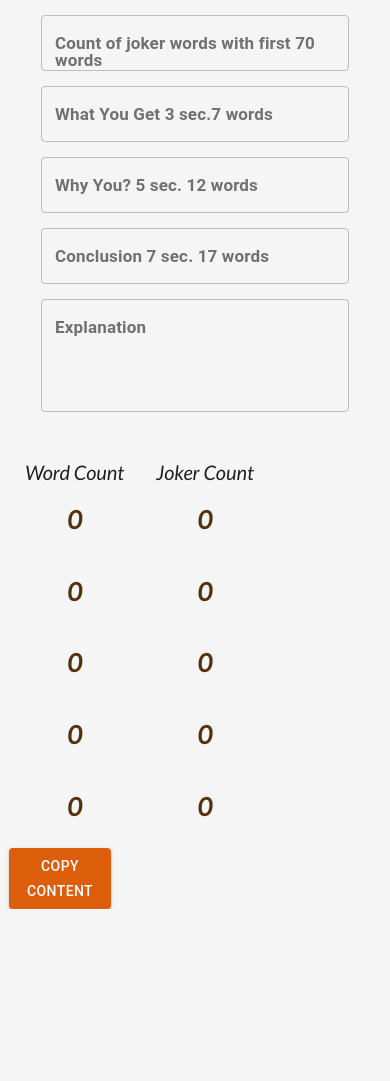
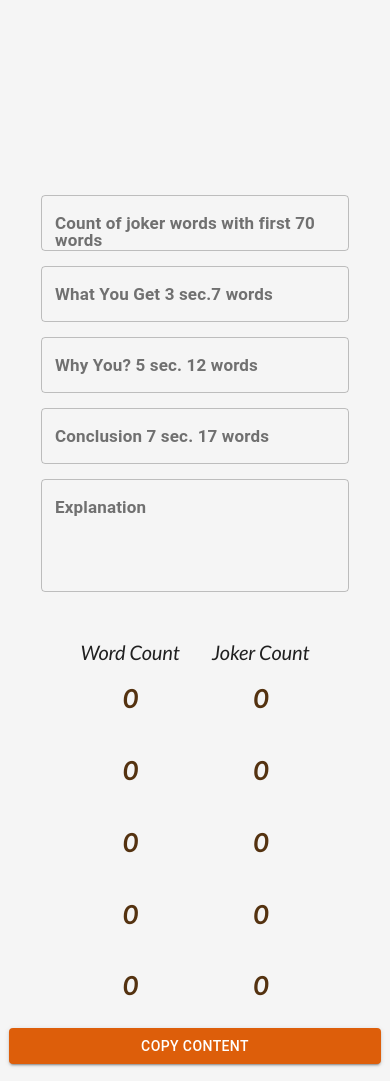
Before and after one commit to Shakib448/wordcount-avivson, a React (Create React App) app: page / in a window 390 px wide. Before the commit the page ends 909 px from the top, so only its background shows below. Built offline with nearby package versions, Linux system fonts and the light colour scheme.

Commit message:
WIP on function

```diff
--- a/src/components/Form/Form.js
+++ b/src/components/Form/Form.js
@@ -14,13 +14,16 @@ import { useState } from "react";
 import { CopyToClipboard } from "react-copy-to-clipboard";
 import { lengthCount, textData } from "../../Utils/Utils";
 
-const useStyles = makeStyles({
+const useStyles = makeStyles((theme) => ({
   root: {
     height: "100vh",
     display: "flex",
     justifyContent: "center",
     alignItems: "center",
     margin: "0 25px",
+    [theme.breakpoints.down("sm")]: {
+      marginTop: "200px",
+    },
   },
   formControl: {
     marginBottom: "15px",
@@ -31,7 +34,15 @@ const useStyles = makeStyles({
   copyBtn: {
     position: "absolute",
     top: 405,
-    right: 270,
+    left: 0,
+    right: 130,
+    marginLeft: "auto",
+    marginRight: "auto",
+    [theme.breakpoints.down("sm")]: {
+      top: 405,
+      left: 0,
+      right: 0,
+    },
   },
   countItems: {
     fontSize: 25,
@@ -45,7 +56,14 @@ const useStyles = makeStyles({
   countItemsNotOk: {
     color: "red !important",
   },
-});
+  countSection: {
+    [theme.breakpoints.down("sm")]: {
+      display: "flex",
+      justifyContent: "center",
+      marginBottom: 25,
+    },
+  },
+}));
 
 const Form = () => {
   const classes = useStyles();
@@ -196,9 +214,10 @@ const Form = () => {
       <Container>
         <Grid container direction="row" justify="center" spacing={8}>
           <Grid item md={6} sm={12} lg={6} xs={12}>
+            <form>
               <FormGroup>
                 <TextField
-                id="filled-basic"
+                  id="outlined-basic"
                   label="Count of joker words with first 70 words"
                   variant="outlined"
                   className={classes.formControl}
@@ -206,7 +225,7 @@ const Form = () => {
                   onChange={(e) => wordCount(e.target.value, "joker")}
                 />
                 <TextField
-                id="filled-basic"
+                  id="outlined-basic"
                   label="What You Get 3 sec.7 words"
                   variant="outlined"
                   className={classes.formControl}
@@ -214,7 +233,7 @@ const Form = () => {
                   onChange={(e) => wordCount(e.target.value, "get")}
                 />
                 <TextField
-                id="filled-basic"
+                  id="outlined-basic"
                   label="Why You? 5 sec. 12 words"
                   variant="outlined"
                   name="why"
@@ -222,7 +241,7 @@ const Form = () => {
                   onChange={(e) => wordCount(e.target.value, "why")}
                 />
                 <TextField
-                id="filled-basic"
+                  id="outlined-basic"
                   label="Conclusion 7 sec. 17 words"
                   variant="outlined"
                   name="conclusion"
@@ -230,6 +249,7 @@ const Form = () => {
                   onChange={(e) => wordCount(e.target.value, "conclusion")}
                 />
                 <TextField
+                  id="outlined-basic"
                   label="Explanation"
                   multiline
                   rows={4}
@@ -240,6 +260,7 @@ const Form = () => {
                   onChange={(e) => wordCount(e.target.value, "explanation")}
                 />
               </FormGroup>
+            </form>
           </Grid>
           <Grid
             container
@@ -248,7 +269,7 @@ const Form = () => {
             lg={4}
             xs={12}
             spacing={4}
-            className={classes.countArea}
+            className={clsx(classes.countArea, classes.countSection)}
           >
             <Grid item>
               <Typography variant="h5">Word Count</Typography>
```
Lines whose indentation alone changed are shown as unchanged.
